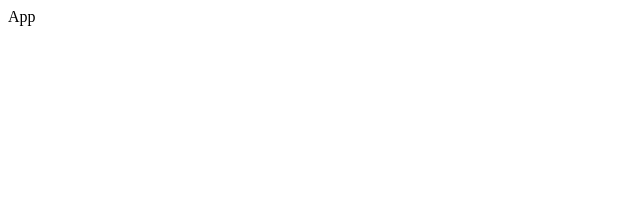
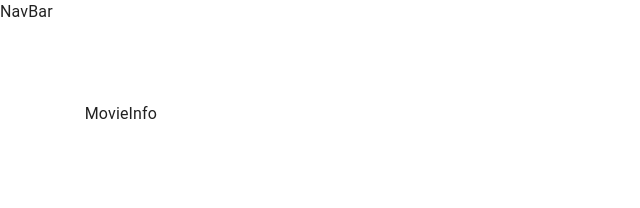
Before and after one commit to PrathamGupta21/Film_Flix, a React (Create React App) app: page /movie/1 in a window 1280 px wide. Shown: the top 208 px of the page, without its empty margins (0-640 px from the left). Built offline with nearby package versions, Linux system fonts and the light colour scheme.

Commit message:
File and Folder Structure

```diff
--- /dev/null
+++ b/src/components/Actors/Actors.jsx
@@ -0,0 +1,7 @@
+import React from 'react';
+
+const Actors = () => {
+  return <div>Actors</div>;
+};
+
+export default Actors;
--- a/src/components/App.jsx
+++ b/src/components/App.jsx
@@ -1,7 +1,33 @@
 import React from 'react';
+import CssBaseline from '@mui/material/CssBaseline';
+import { Routes, Route } from 'react-router-dom';
+
+import useStyles from './styles';
+
+import Actors from './Actors/Actors';
+import MovieInfo from './MovieInfo/MovieInfo';
+import Movies from './Movies/Movies';
+import NavBar from './NavBar/NavBar';
+import Profile from './Profile/Profile';
 
 const App = () => {
-  return <div>App</div>;
+  const { classes } = useStyles();
+
+  return (
+    <div className={classes.root}>
+      <CssBaseline />
+      <NavBar />
+      <main className={classes.content}>
+        <div className={classes.toolbar} />
+        <Routes>
+          <Route path='/' element={<Movies />} />
+          <Route path='/movie/:id' element={<MovieInfo />} />
+          <Route path='/actors/:id' element={<Actors />} />
+          <Route path='/profile/:id' element={<Profile />} />
+        </Routes>
+      </main>
+    </div>
+  );
 };
 
 export default App;
--- /dev/null
+++ b/src/components/MovieInfo/MovieInfo.jsx
@@ -0,0 +1,7 @@
+import React from 'react';
+
+const MovieInfo = () => {
+  return <div>MovieInfo</div>;
+};
+
+export default MovieInfo;
--- /dev/null
+++ b/src/components/Movies/Movies.jsx
@@ -0,0 +1,7 @@
+import React from 'react';
+
+const Movies = () => {
+  return <div>Movies</div>;
+};
+
+export default Movies;
--- /dev/null
+++ b/src/components/NavBar/NavBar.jsx
@@ -0,0 +1,7 @@
+import React from 'react';
+
+const NavBar = () => {
+  return <div>NavBar</div>;
+};
+
+export default NavBar;
--- /dev/null
+++ b/src/components/Profile/Profile.jsx
@@ -0,0 +1,7 @@
+import React from 'react';
+
+const Profile = () => {
+  return <div>Profile</div>;
+};
+
+export default Profile;
--- /dev/null
+++ b/src/components/styles.js
@@ -0,0 +1,17 @@
+import { makeStyles } from 'tss-react/mui';
+
+export default makeStyles()(() => {
+  return {
+    root: {
+      display: 'flex',
+      height: '100%',
+    },
+    toolbar: {
+      height: '70px',
+    },
+    content: {
+      flexGrow: '1',
+      padding: '2em',
+    },
+  };
+});
--- a/src/index.js
+++ b/src/index.js
@@ -1,10 +1,14 @@
 import React from 'react';
 import ReactDOM from 'react-dom/client';
+import { BrowserRouter } from 'react-router-dom';
+
 import App from './components/App';
 
 const root = ReactDOM.createRoot(document.getElementById('root'));
 root.render(
   <React.StrictMode>
-    <App />
+    <BrowserRouter>
+      <App />
+    </BrowserRouter>
   </React.StrictMode>
 );
```
Also changed, not shown: package.json (+9 -0 lines), 1 other file (tests, documents, lock files or other folders).
